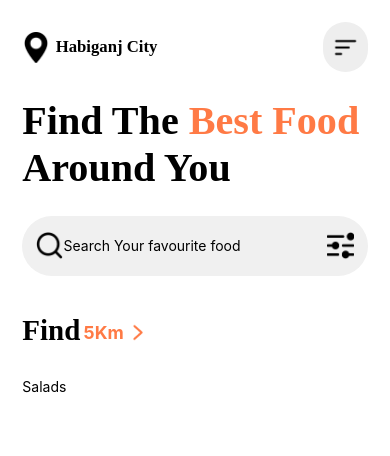
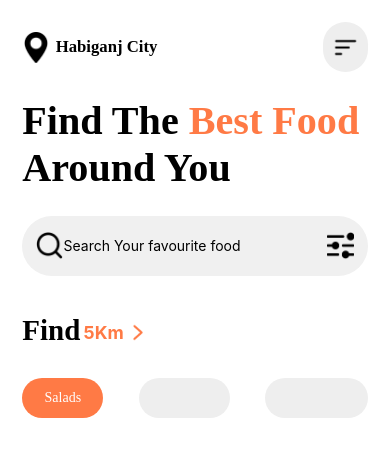
Before and after one commit to Mansoorali121/React-Native-Interview-Preparation, a React Native app: screen / in a window 390 px wide. Shown: the top 456 px of the page. Built offline with nearby package versions, Linux system fonts and the light colour scheme.

Commit message:
category tabs complete

```diff
--- a/src/components/Htabs.js
+++ b/src/components/Htabs.js
@@ -1,21 +1,52 @@
-import { StyleSheet, Text, TouchableOpacity, View } from 'react-native'
-import React from 'react'
+import { StyleSheet, Text, TouchableOpacity, View } from 'react-native';
+import React, { useState } from 'react';
 import { s, vs } from 'react-native-size-matters';
 
 const Htabs = () => {
+  const tabs = ['Salads', 'Hot sale', 'Popularity'];
+  const [selectedtab, setSelectedtab] = useState('Salads');
   return (
     <View style={styles.container}>
-        <TouchableOpacity style={styles.tab}>
-                  <Text>Salads</Text>
-
-        </TouchableOpacity>
+      {tabs.map((tabname, index) => (
+        <View style={{ flexDirection: 'row', gap: s(20) }}>
+          <TouchableOpacity onPress={()=>setSelectedtab(tabname)}
+            style={[
+              styles.tab,
+              selectedtab === tabname && { backgroundColor: '#FF7A45' },
+            ]}
+            key={index}
+          >
+            <Text
+              style={[
+                styles.tabtext,
+                selectedtab === tabname && { color: '#fff' },
+              ]}
+            >
+              {tabname}
+            </Text>
+          </TouchableOpacity>
+        </View>
+      ))}
     </View>
-  )
-}
+  );
+};
 
 export default Htabs;
 
 const styles = StyleSheet.create({
-    container:{marginTop:vs(25),marginHorizontal:s(20)},
-    tab:{},
-})
+  container: {
+    marginTop: vs(25),
+    marginHorizontal: s(20),
+    flexDirection: 'row',
+    justifyContent: 'space-between',
+  },
+  tab: {
+    backgroundColor: '#eee',
+    paddingVertical: vs(10),
+    paddingHorizontal:s(20),
+    alignSelf:"flex-start",
+    alignItems: 'center',
+    borderRadius: s(20),
+  },
+  tabtext: { color: '#0000', fontFamily: 'Outfit-Light' },
+});
```
